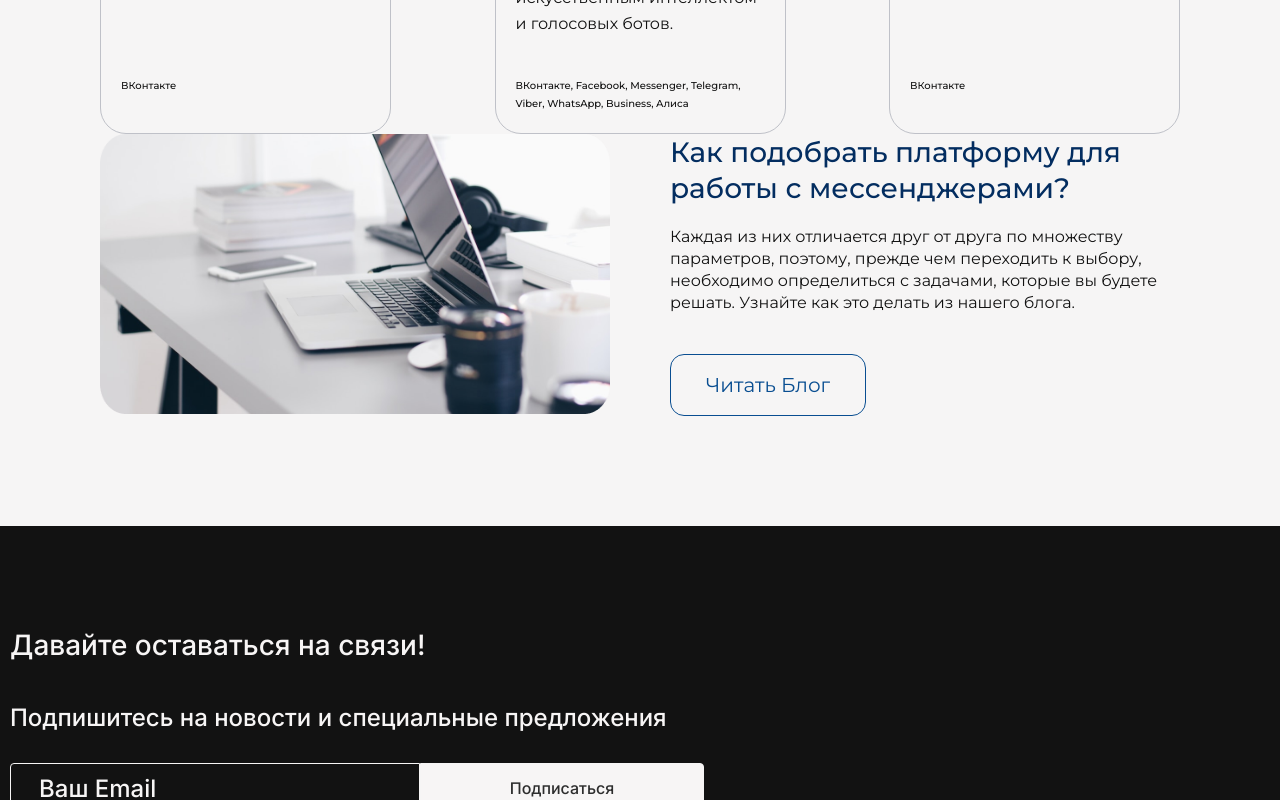
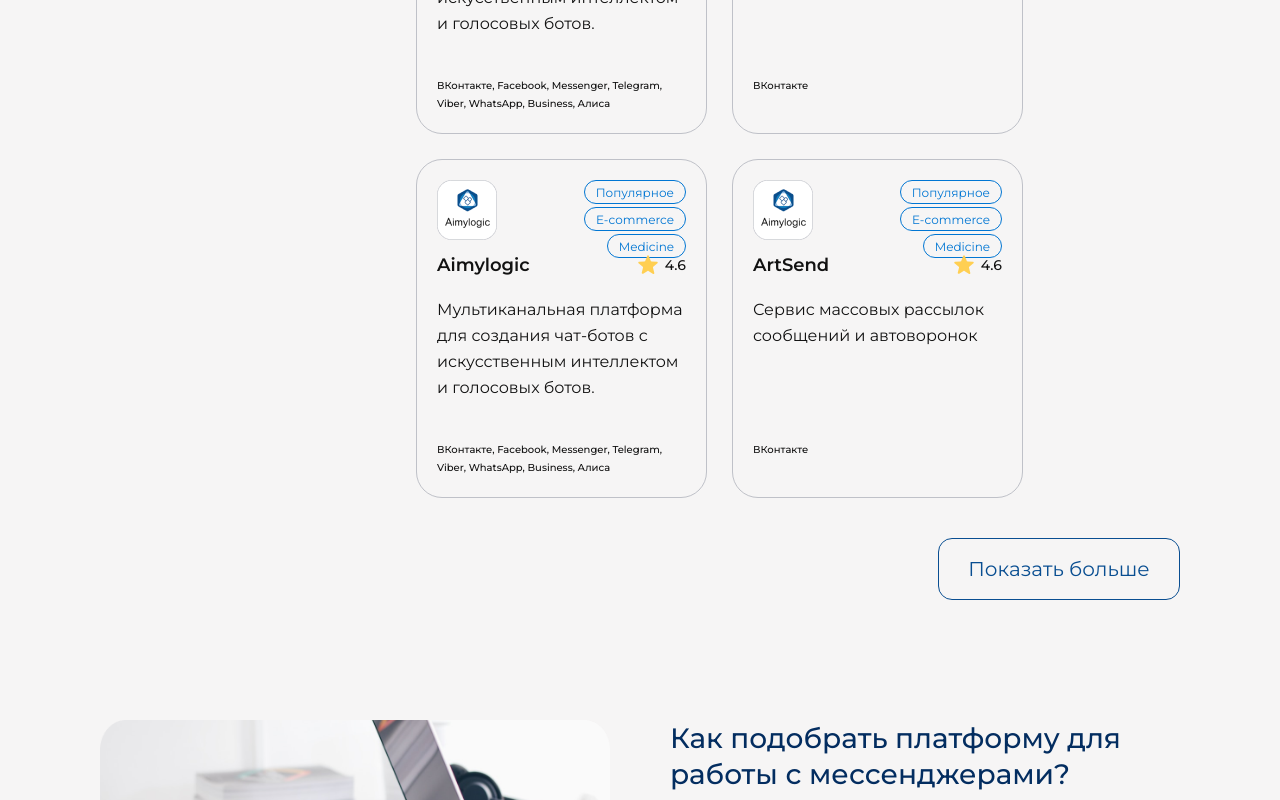
Before and after one commit to evgKireev/TWNSND, a React (Create React App) app: page /platforms in a window 1280 px wide. Shown: the part 1204-2004 px from the top of the page. Built offline with nearby package versions, Linux system fonts and the light colour scheme; what apisauce would draw is missing.

Commit message:
check code

```diff
--- a/src/components/APP/PlatformCard/PlatformCard.module.scss
+++ b/src/components/APP/PlatformCard/PlatformCard.module.scss
@@ -8,9 +8,13 @@
   padding: 20px;
   border: 0.6px solid $light_border;
   border-radius: 26px;
-
+  transition: all 0.5s;
   &:active {
     border: 0.6px solid $bright_border;
+  }
+  &:hover {
+    transform: scale(0.9);
+    transition: all 0.5s;
   }
 }
 
--- a/src/pages/Home/Home.module.scss
+++ b/src/pages/Home/Home.module.scss
@@ -3,5 +3,5 @@
 .container {
   padding: 0 100px;
   margin: 0 auto;
-  max-width: 1433px;
+  max-width: 1440px;
 }
--- a/src/pages/Platforms/Platforms.module.scss
+++ b/src/pages/Platforms/Platforms.module.scss
@@ -1,10 +1,31 @@
-.wrap {
+.platformWrap {
   margin-bottom: 110px;
 }
 
-.platformsCardsWrapper {
+.platformInner {
   display: flex;
-  justify-content: space-between;
+  gap: 27px;
+  margin-bottom: 40px;
+}
+
+.sort {
+  min-width: 289px;
+}
+
+.platformsCards {
+  display: flex;
   flex-wrap: wrap;
-  grid-gap: 25px;
+  gap: 25px 25px;
 }
+
+.platformWrap [btn] {
+  background-color: red;
+}
+
+.btn {
+  max-width: 242px;
+  margin-bottom: 120px;
+  position: relative;
+  left: 100%;
+  transform: translate(-100%, 0);
+}
--- a/src/pages/Platforms/index.tsx
+++ b/src/pages/Platforms/index.tsx
@@ -4,19 +4,26 @@
 import styles from './Platforms.module.scss'
 import platforms from '../../platforms.json'
 import PlatformCard from '../../components/APP/PlatformCard'
+import ButtonNew, { ButtonNewTypes } from '../../components/UI/ButtonNew'
 
 const Platforms = () => {
   return (
-    <div className={styles.wrap}>
+    <div className={styles.platformWrap}>
       <Baner />
       <Search />
-
-      <div className={styles.platformsCardsWrapper}>
-        {platforms.map((platform) => {
-          return <PlatformCard platform={platform} key={platform.id} />
-        })}
+      <div className={styles.platformInner}>
+        <div className={styles.sort}>Sort</div>
+        <div className={styles.platformsCards}>
+          {platforms.map((platform) => {
+            return <PlatformCard platform={platform} key={platform.id} />
+          })}
+        </div>
       </div>
-
+      <ButtonNew
+        title={'Показать больше'}
+        type={ButtonNewTypes.Primary}
+        className={styles.btn}
+      />
       <PlatformInfo />
     </div>
   )
```
